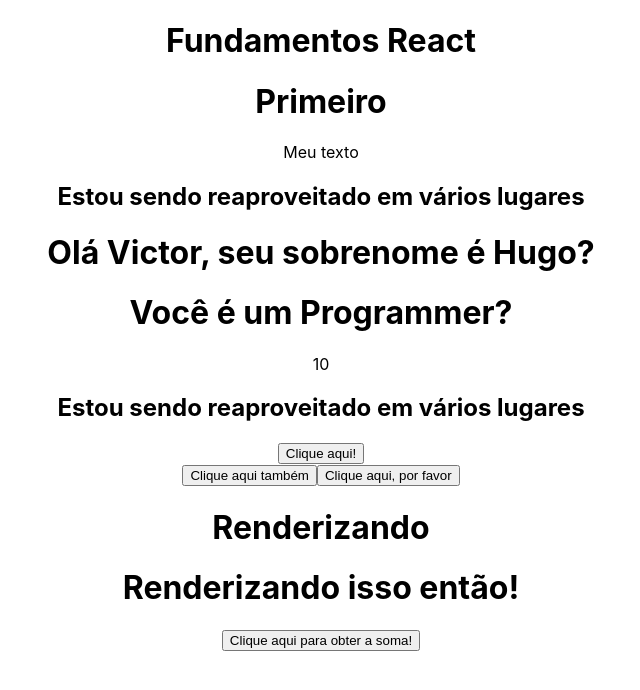
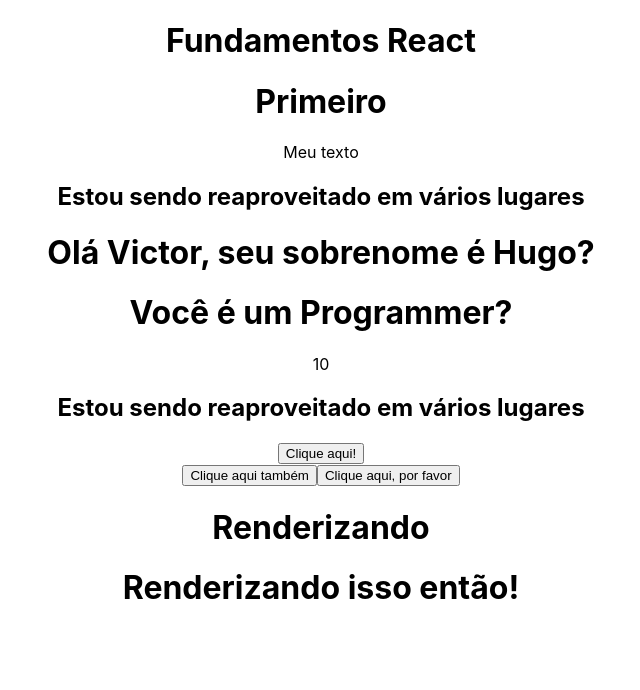
Before and after one commit to TorugoJS/estudos_react_udemy, a React (Create React App) app: page / in a window 1280 px wide. Shown: the top 690 px of the page, without its empty margins (319-959 px from the left). Built offline with nearby package versions, Linux system fonts and the light colour scheme.

Commit message:
estudos_react

```diff
--- a/src/App.js
+++ b/src/App.js
@@ -1,9 +1,9 @@
-import logo from './logo.svg';
+
 import './App.css';
 import FirstComponent from './components/FirstComponent';
 import TemplateExpressions from './components/TemplateExpressions';
 import Events from './components/Events';
-import Challenge from './components/Challenge';
+// import Challenge from './components/Challenge';
 
 function App() {
   return (
@@ -12,7 +12,7 @@
       <FirstComponent />
       <TemplateExpressions />
       <Events />
-      <Challenge />
+      {/* <Challenge /> */}
     </div>
   );
 }
--- a/src/components/Challenge.js
+++ b/src/components/Challenge.js
@@ -1,19 +1,19 @@
 
 
-const Challenge = () => {
+// const Challenge = () => {
 
-    const a = 10;
-    const b = 20;
+//     const a = 10;
+//     const b = 20;
 
-    const handleSoma = () => {
-        console.log(a + b)
-    }
+//     const handleSoma = () => {
+//         console.log(a + b)
+//     }
 
-    return (
-        <div>
-            <button onClick={handleSoma}>Clique aqui para obter a soma!</button>
-        </div>
-    )
-}
+//     return (
+//         <div>
+//             <button onClick={handleSoma}>Clique aqui para obter a soma!</button>
+//         </div>
+//     )
+// }
 
-export default Challenge;
+// export default Challenge;
```
